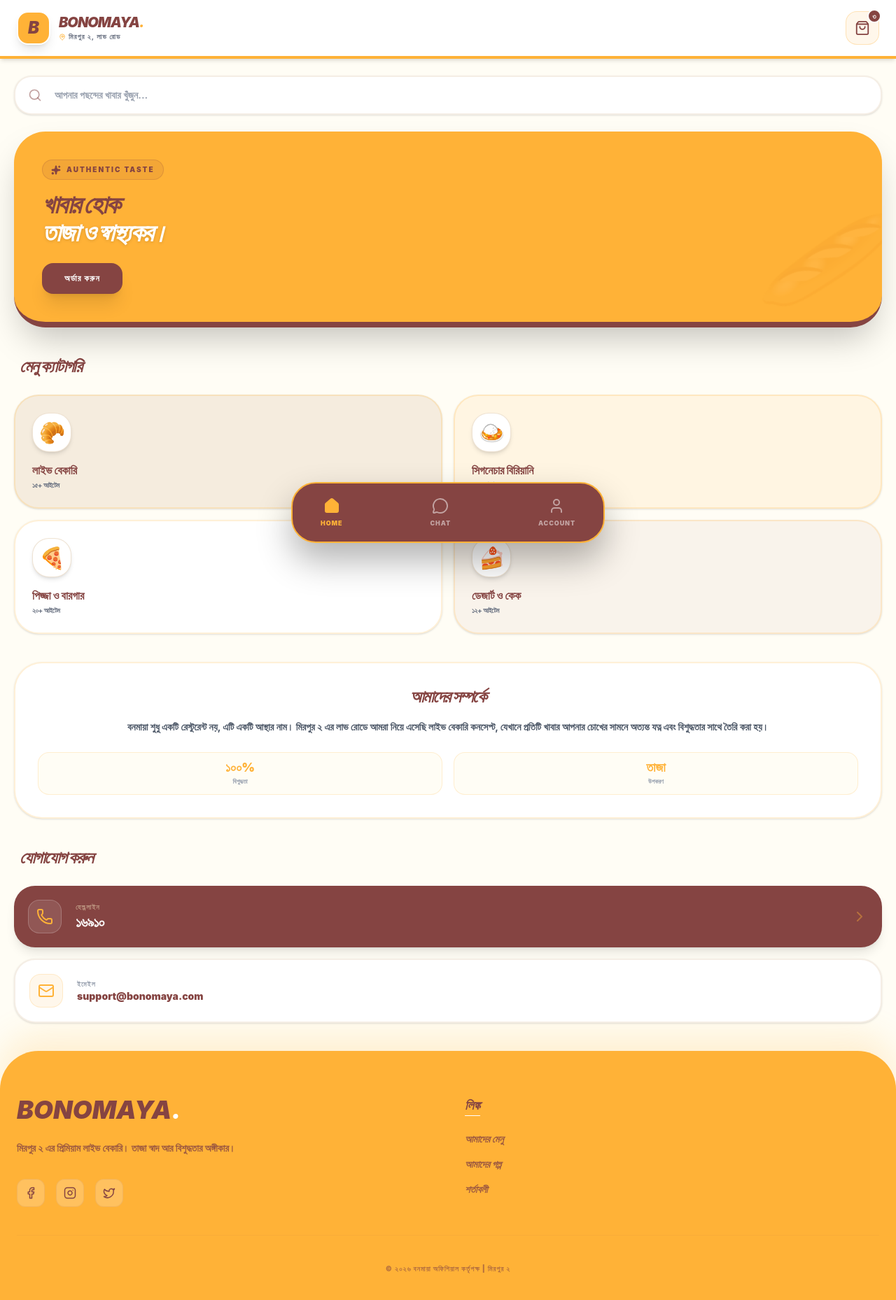
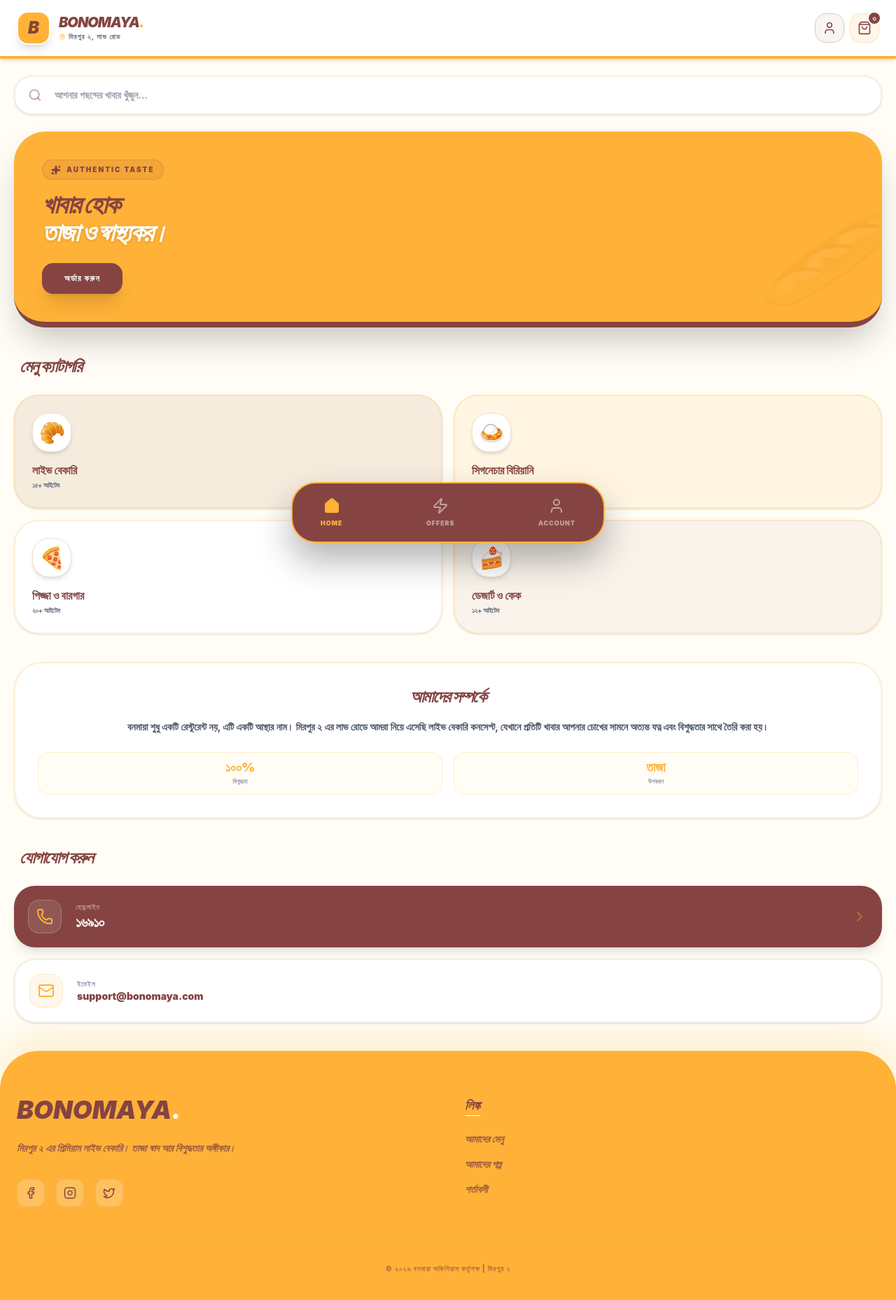
Before and after one commit to masumbillah-swe/bonomaya-official, a Next.js app: page / in a window 1280 px wide. Shown: the top 1858 px of the page at 70% size. Built offline with nearby package versions, Linux system fonts and the light colour scheme.

Commit message:
feat: implement official yellow theme with search and about us sections

```diff
--- a/app/page.tsx
+++ b/app/page.tsx
@@ -1,6 +1,15 @@
-import { ShoppingBag, Home, Search, Heart, User, MapPin, Clock, Star, ArrowRight, Phone, Zap, ChevronRight, Facebook, Instagram, Twitter, Mail, MessageCircle, Sparkles } from "lucide-react";
+"use client";
 
-export default function BonomayaOfficialFinalApp() {
+import { useState } from "react";
+import {
+  ShoppingBag, Home, Search, Heart, User, MapPin, Clock,
+  Star, ArrowRight, Phone, Zap, ChevronRight, Facebook,
+  Instagram, Twitter, Mail, MessageCircle, Sparkles, X
+} from "lucide-react";
+
+export default function BonomayaOfficialFullApp() {
+  const [isLoginOpen, setIsLoginOpen] = useState(false);
+
   const categories = [
     { name: "লাইভ বেকারি", icon: "🥐", count: "১৫+ আইটেম", color: "bg-[#DFC8A8]/30" },
     { name: "সিগনেচার বিরিয়ানি", icon: "🍛", count: "১০+ আইটেম", color: "bg-[#FFB237]/10" },
@@ -29,11 +38,54 @@ export default function BonomayaOfficialFinalApp() {
             </div>
           </div>
         </div>
-        <button className="relative p-3 bg-[#FFB237]/10 rounded-2xl active:scale-90 transition-all border border-[#FFB237]/30 text-[#854442]">
-          <ShoppingBag size={22} />
-          <span className="absolute -top-1 -right-1 w-5 h-5 bg-[#854442] text-white text-[10px] font-black flex items-center justify-center rounded-full border-2 border-white">৩</span>
-        </button>
+        <div className="flex gap-2">
+            <button onClick={() => setIsLoginOpen(true)} className="p-2.5 bg-[#854442]/5 rounded-2xl text-[#854442] border border-[#DFC8A8] active:scale-90 transition-all">
+                <User size={20} />
+            </button>
+            <button className="relative p-2.5 bg-[#FFB237]/10 rounded-2xl border border-[#FFB237]/30 text-[#854442] active:scale-90 transition-all">
+                <ShoppingBag size={20} />
+                <span className="absolute -top-1 -right-1 w-5 h-5 bg-[#854442] text-white text-[10px] font-black flex items-center justify-center rounded-full border-2 border-white">৩</span>
+            </button>
+        </div>
       </header>
+
+      {/* --- লগইন পপ-আপ --- */}
+      {isLoginOpen && (
+        <div className="fixed inset-0 z-[200] flex items-end md:items-center justify-center bg-black/60 backdrop-blur-sm p-4 transition-all">
+          <div className="bg-white w-full max-w-md rounded-t-[40px] md:rounded-[40px] p-8 relative shadow-2xl animate-in slide-in-from-bottom duration-300">
+            <button onClick={() => setIsLoginOpen(false)} className="absolute right-6 top-6 p-2 bg-gray-100 rounded-full hover:bg-gray-200 transition-colors">
+              <X size={20} />
+            </button>
+
+            <h3 className="text-3xl font-black italic text-[#854442] mb-2 tracking-tighter">স্বাগতম!</h3>
+            <p className="text-gray-500 text-sm font-bold mb-8 uppercase tracking-widest">আপনার অ্যাকাউন্ট খুলুন বা লগইন করুন</p>
+
+            <form className="space-y-4" onSubmit={(e) => e.preventDefault()}>
+              <div>
+                <label className="text-[10px] font-black uppercase text-gray-400 ml-2 mb-1 block tracking-widest">ফোন নম্বর</label>
+                <input type="tel" placeholder="017XXXXXXXX" className="w-full bg-gray-50 border-2 border-gray-100 rounded-2xl py-4 px-6 font-bold outline-none focus:border-[#FFB237] transition-all placeholder:text-gray-300" />
+              </div>
+              <div>
+                <label className="text-[10px] font-black uppercase text-gray-400 ml-2 mb-1 block tracking-widest">পাসওয়ার্ড</label>
+                <input type="password" placeholder="••••••••" className="w-full bg-gray-50 border-2 border-gray-100 rounded-2xl py-4 px-6 font-bold outline-none focus:border-[#FFB237] transition-all placeholder:text-gray-300" />
+              </div>
+              <button className="w-full bg-[#854442] text-white py-5 rounded-2xl font-black uppercase tracking-[0.2em] shadow-xl shadow-[#854442]/20 active:scale-95 transition-all">লগইন করুন</button>
+            </form>
+
+            <div className="mt-8 text-center">
+              <p className="text-xs font-bold text-gray-400 uppercase mb-4">অথবা সোশ্যাল মিডিয়া দিয়ে</p>
+              <div className="flex gap-4">
+                <button className="flex-1 py-3 bg-white border-2 border-gray-100 rounded-2xl font-bold text-xs flex items-center justify-center gap-2 hover:border-[#FFB237] transition-colors">
+                  <Facebook size={16} className="text-blue-600" /> Facebook
+                </button>
+                <button className="flex-1 py-3 bg-white border-2 border-gray-100 rounded-2xl font-bold text-xs flex items-center justify-center gap-2 hover:border-[#FFB237] transition-colors">
+                  <span className="w-4 h-4 bg-red-500 rounded-full flex items-center justify-center text-[10px] text-white font-bold">G</span> Google
+                </button>
+              </div>
+            </div>
+          </div>
+        </div>
+      )}
 
       {/* --- সার্চ বার --- */}
       <section className="px-5 pt-6">
@@ -49,7 +101,7 @@ export default function BonomayaOfficialFinalApp() {
         </div>
       </section>
 
-      {/* --- প্রোমো হিরো ব্যানার --- */}
+      {/* --- হিরো ব্যানার --- */}
       <section className="px-5 py-6">
         <div className="relative overflow-hidden bg-[#FFB237] rounded-[45px] p-10 text-[#854442] min-h-[250px] flex flex-col justify-center shadow-2xl border-b-8 border-[#854442]">
             <div className="relative z-10">
@@ -65,7 +117,7 @@ export default function BonomayaOfficialFinalApp() {
         </div>
       </section>
 
-      {/* --- ক্যাটাগরি সেকশন --- */}
+      {/* --- ক্যাটাগরি --- */}
       <section className="px-5 mt-4">
         <h3 className="text-2xl font-black tracking-tighter italic text-[#854442] mb-6 px-2">মেনু ক্যাটাগরি</h3>
         <div className="grid grid-cols-2 gap-4">
@@ -81,7 +133,7 @@ export default function BonomayaOfficialFinalApp() {
         </div>
       </section>
 
-      {/* --- আমাদের সম্পর্কে সেকশন --- */}
+      {/* --- আমাদের সম্পর্কে --- */}
       <section className="px-5 py-10">
         <div className="bg-white rounded-[40px] p-8 border-2 border-[#FFB237]/20 shadow-sm relative overflow-hidden text-center">
           <h3 className="text-2xl font-black italic text-[#854442] mb-4 tracking-tighter">আমাদের সম্পর্কে</h3>
@@ -101,7 +153,7 @@ export default function BonomayaOfficialFinalApp() {
         </div>
       </section>
 
-      {/* --- যোগাযোগ সেকশন --- */}
+      {/* --- যোগাযোগ --- */}
       <section className="px-5 pb-10">
         <h3 className="text-2xl font-black italic text-[#854442] mb-6 tracking-tighter px-2">যোগাযোগ করুন</h3>
         <div className="grid grid-cols-1 gap-4">
@@ -128,13 +180,13 @@ export default function BonomayaOfficialFinalApp() {
         </div>
       </section>
 
-      {/* --- ইয়েলো থিম ১০এমএস স্টাইল ফুটার --- */}
+      {/* --- ফুটার --- */}
       <footer className="bg-[#FFB237] text-[#854442] pt-16 pb-32 px-6 rounded-t-[55px] shadow-[0_-20px_50px_rgba(255,178,55,0.2)]">
         <div className="max-w-7xl mx-auto">
           <div className="grid grid-cols-1 md:grid-cols-4 gap-12 mb-10">
             <div className="col-span-1 md:col-span-2">
               <div className="text-4xl font-black mb-6 italic text-[#854442]">BONOMAYA<span className="text-white">.</span></div>
-              <p className="text-[#854442]/80 text-sm font-bold leading-relaxed max-w-xs mb-8">মিরপুর ২ এর প্রিমিয়াম লাইভ বেকারি। তাজা স্বাদ আর বিশুদ্ধতার অঙ্গীকার।</p>
+              <p className="text-[#854442]/80 text-sm font-bold leading-relaxed max-w-xs mb-8 italic">মিরপুর ২ এর প্রিমিয়াম লাইভ বেকারি। তাজা স্বাদ আর বিশুদ্ধতার অঙ্গীকার।</p>
               <div className="flex gap-4">
                  {[Facebook, Instagram, Twitter].map((Icon, i) => (
                   <button key={i} className="w-10 h-10 bg-white/20 rounded-xl flex items-center justify-center border border-[#854442]/10 hover:bg-[#854442] hover:text-white transition-all">
@@ -162,13 +214,13 @@ export default function BonomayaOfficialFinalApp() {
       <nav className="fixed bottom-6 left-1/2 -translate-x-1/2 w-[92%] max-w-md bg-[#854442] border-2 border-[#FFB237] shadow-[0_25px_50px_rgba(0,0,0,0.3)] rounded-[35px] px-10 py-5 flex justify-between items-center z-[120]">
         <button className="flex flex-col items-center gap-1.5 text-[#FFB237]">
           <Home size={24} fill="currentColor" />
-          <span className="text-[9px] font-black uppercase tracking-widest text-[#FFB237]">Home</span>
+          <span className="text-[9px] font-black uppercase tracking-widest">Home</span>
         </button>
         <button className="flex flex-col items-center gap-1.5 text-white/50 hover:text-[#FFB237] transition-colors">
-          <MessageCircle size={24} />
-          <span className="text-[9px] font-black uppercase tracking-widest">Chat</span>
+          <Zap size={24} />
+          <span className="text-[9px] font-black uppercase tracking-widest">Offers</span>
         </button>
-        <button className="flex flex-col items-center gap-1.5 text-white/50 hover:text-[#FFB237] transition-colors">
+        <button onClick={() => setIsLoginOpen(true)} className="flex flex-col items-center gap-1.5 text-white/50 hover:text-[#FFB237] transition-colors">
           <User size={24} />
           <span className="text-[9px] font-black uppercase tracking-widest">Account</span>
         </button>
```
